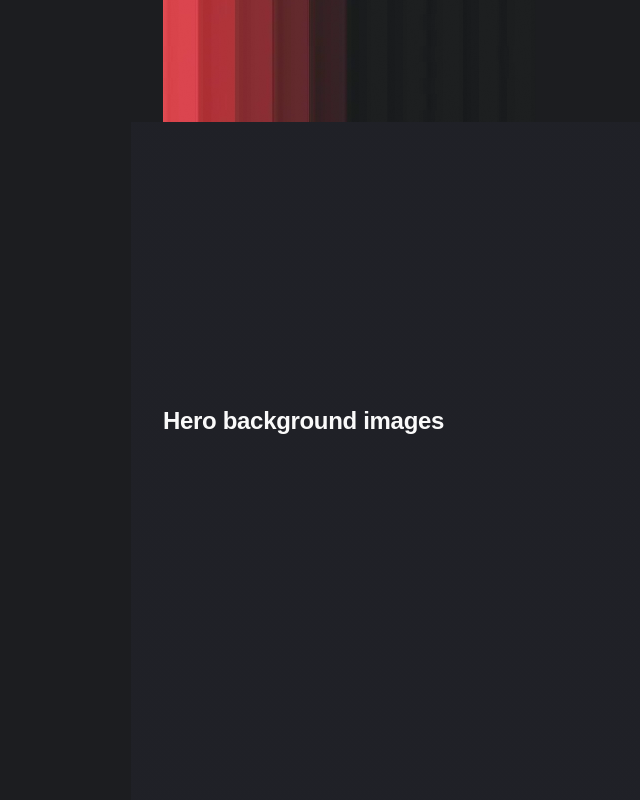
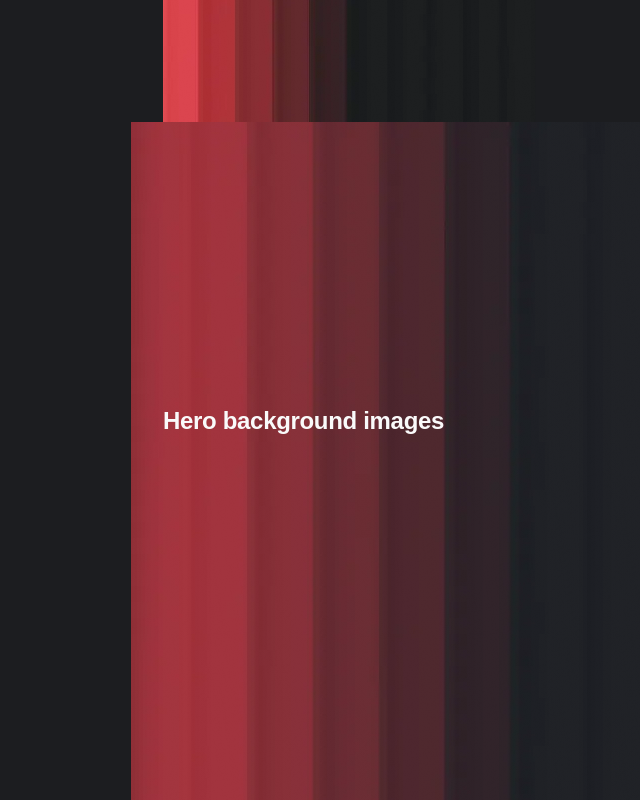
Before and after one commit to zerodayco/webstudio, a plain HTML site: page img-test.html in a window 1280 px wide. Shown: the part 1240-2040 px from the top of the page, without its empty margins (125-765 px from the left). Drawn offline with Linux system fonts and the light colour scheme.

Commit message:
Deploying to gh-pages from @ zerodayco/webstudio@1a4706f75557f5ef7ec0e4b4eba8f2b2fe5c9e9b 🚀

```diff
--- a/img-test.html
+++ b/img-test.html
@@ -189,7 +189,7 @@
       }
     }
   </style>
-  <link rel="stylesheet" crossorigin href="/webstudio/assets/styles-jbwf-4nO.css">
+  <link rel="stylesheet" crossorigin href="/webstudio/assets/styles-owAm8rST.css">
 </head>
 
 <body>
```
Also changed, not shown: assets/styles-jbwf-4nO.css (deleted, +0 -1 lines), assets/styles-owAm8rST.css (added, +1 -0 lines), index.html (+1 -1 lines).
